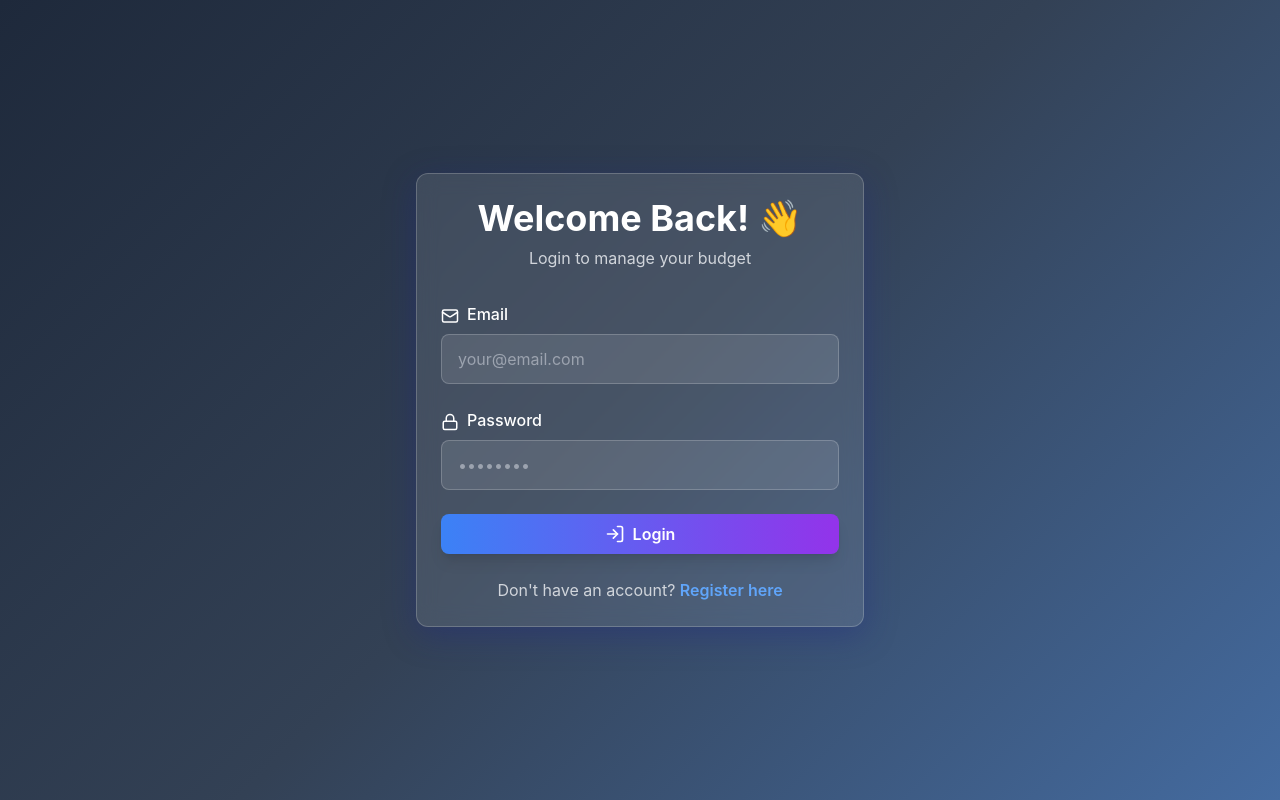
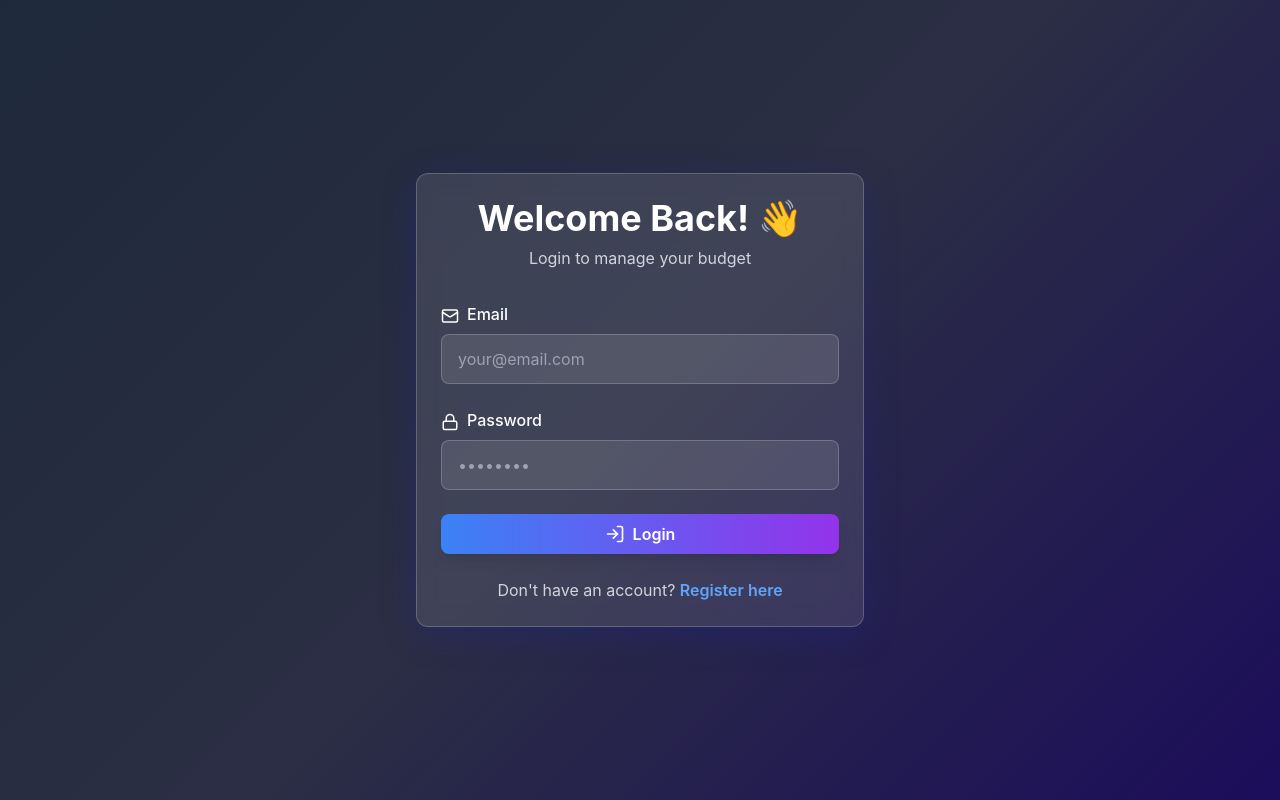
Before and after one commit to ishagohil324/budget-tracker, a React (Create React App) app in the folder client/: page /login in a window 1280 px wide. Built offline with nearby package versions, Linux system fonts and the light colour scheme.

Commit message:
daily update

```diff
--- a/client/src/components/analytics/BarChart3D.jsx
+++ b/client/src/components/analytics/BarChart3D.jsx
@@ -25,9 +25,10 @@ const BarChart3D = ({ data }) => {
             <Tooltip
               formatter={(value) => formatCurrency(value)}
               contentStyle={{
-                backgroundColor: 'rgba(0,0,0,0.8)',
+                backgroundColor: 'rgba(226, 11, 11, 0.8)',
                 border: 'none',
                 borderRadius: '8px',
+                color: '#fff',
               }}
             />
             <Bar dataKey="value" radius={[8, 8, 0, 0]}>
--- a/client/src/context/ThemeContext.jsx
+++ b/client/src/context/ThemeContext.jsx
@@ -5,8 +5,8 @@ export const ThemeContext = createContext();
 const themes = {
   dark: {
     name: 'Dark Professional',
-    gradient: 'linear-gradient(135deg, #1e293b 0%, #334155 50%, #446ba0ff 100%)',
-    primary: '#334155',
+    gradient: 'linear-gradient(135deg, #1e293b 0%, #2b2e44ff 50%, #1c0d5bff 100%)',
+    primary: '#222f41ff',
   },
   greenAccent: {
     name: 'Dark Green Accent',
--- a/client/src/pages/ProfilePage.jsx
+++ b/client/src/pages/ProfilePage.jsx
@@ -45,13 +45,15 @@ const ProfilePage = () => {
         <GlassCard>
           <div className="flex flex-col md:flex-row items-center gap-6 mb-8">
             {/* Avatar */}
-            <div className="w-32 h-32 rounded-full bg-gradient-to-br from-blue-500 to-purple-600 flex items-center justify-center text-6xl font-bold text-white">
-  {user?.avatar ? (
-    <img src={user.avatar} alt="Avatar" className="w-full h-full rounded-full object-cover" />
-  ) : (
-    <span>{user?.name?.charAt(0).toUpperCase() || '👤'}</span>
-  )}
+<div className="w-32 h-32 rounded-full bg-gradient-to-br from-blue-500 to-purple-600 flex items-center justify-center overflow-hidden">
+  <img
+    src={`https://api.dicebear.com/7.x/thumbs/svg?seed=${user?.email}`}
+    alt="Avatar"
+    className="w-full h-full object-cover drop-shadow-[0_0_15px_rgba(99,102,241,0.6)]"
+  />
 </div>
+
+
 
             {/* User Info */}
             <div className="flex-1 text-center md:text-left">
```
